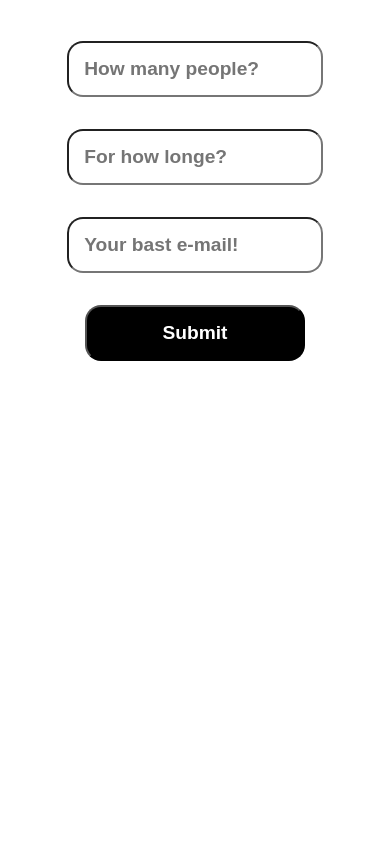
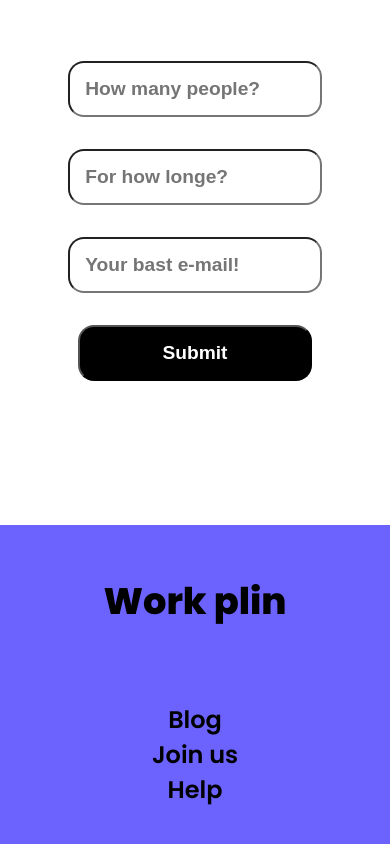
Before and after one commit to aldairandre/workpick, a React (Vite) app: page / in a window 390 px wide. Shown: the part 792-1636 px from the top of the page. Before the commit the page ends 1169 px from the top, so only its background shows below. Built offline with nearby package versions, Linux system fonts and the light colour scheme.

Commit message:
versao mobile concluida

```diff
--- a/src/App.jsx
+++ b/src/App.jsx
@@ -1,6 +1,8 @@
-import Body from "./components/body";
 import { GlobalStyle } from "./components/GobalStyles";
 import Header from "./components/header";
+import Body from "./components/body";
+import Footer from "./components/footer";
+
 
 export default function App() {
   return (
@@ -8,6 +10,7 @@ export default function App() {
       <GlobalStyle/>
       <Header></Header>
       <Body></Body>
+      <Footer></Footer>
     </>
   )
 }
--- a/src/components/GobalStyles.js
+++ b/src/components/GobalStyles.js
@@ -13,9 +13,6 @@ export const GlobalStyle = createGlobalStyle`
         font-size: 1.15em;
         font-family: 'Poppins', sans-serif;
         margin:0;
-        @media (max-width:768px){
-            padding: 0px 20px;
-        }
     }
 
 
--- a/src/components/body/Form.jsx
+++ b/src/components/body/Form.jsx
@@ -13,7 +13,7 @@ const StyleForm = styled.form`
 
 const StyleInput = styled.input`
     @media(max-width:768px){
-        width:40%;
+        width: 37%;
         margin: 1rem 0px;
         padding: 15px;
         font-weight: 900;
@@ -22,19 +22,19 @@ const StyleInput = styled.input`
         color: black;
     }
     @media(max-width:425px){
-        width:73%;
+        width:65%;
     }
     @media(max-width:375px){
-        width:85%;
+        width:75%;
     }
     @media(max-width:320px){
-        width:100%;
+        width:85%;
     }
 `
 
 const StyleInputSubmit = styled.input`
     @media(max-width:768px){
-        width:30%;
+        width:33%;
         margin: 1rem 0px;
         padding: 15px;
         font-weight: 900;
@@ -45,13 +45,13 @@ const StyleInputSubmit = styled.input`
         background:  #000;
     }
     @media(max-width:425px){
-        width:63%;
+        width:60%;
     }
     @media(max-width:375px){
-        width:75%;
+        width:65%;
     }
     @media(max-width:320px){
-        width:90%;
+        width:72%;
     }
 `
 
--- a/src/components/body/StyleBody.js
+++ b/src/components/body/StyleBody.js
@@ -15,7 +15,7 @@ const StyleSubTitle2 = styled(StyleSubTitle)`
         margin: 60px 0;
     }
     @media(min-width:375px){
-        padding: 0 30px;
+        padding: 0px 47px;
     }
 `
 
--- a/src/components/footer/index.jsx
+++ b/src/components/footer/index.jsx
@@ -0,0 +1,45 @@
+import  styled  from "styled-components"
+import {StyleSubTitle2} from '../body/StyleBody'
+import {StyleUl} from '../header/styleHeader'
+
+const StyleFooter = styled.footer`
+    width:100%;
+    display: flex;
+    background: #6C63FF;
+    @media(max-width:768px){
+      flex-direction: column;
+      margin-top: 8rem;
+      padding: 3rem 0;
+    }
+    @media(max-width:425px){
+
+    }
+    @media(max-width:375px){
+
+    }
+    @media(max-width:320px){
+
+    }
+`
+
+const StyleTitleFoote = styled(StyleSubTitle2)`
+  margin-top: 0px;
+  padding:0;
+`
+
+const StyleFooterUl = styled(StyleUl)`
+  font-weight: 600;
+`
+
+export default function Footer() {
+  return (
+    <StyleFooter>
+        <StyleTitleFoote>Work plin</StyleTitleFoote>
+        <StyleFooterUl>
+            <li>Blog</li>
+            <li>Join us</li>
+            <li>Help</li>
+        </StyleFooterUl>
+    </StyleFooter>
+  )
+}
```
